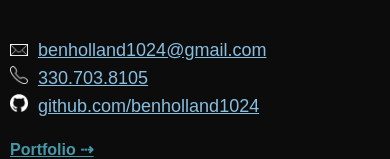
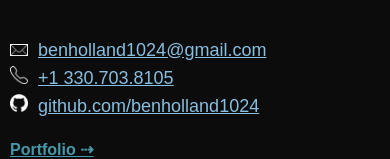
Before and after one commit to benholland1024/benh.cloud, a Vue app: page / in a window 390 px wide. Shown: the part 569-728 px from the top of the page. Built offline with nearby package versions, Linux system fonts and the light colour scheme.

Commit message:
Updating phone number

```diff
--- a/src/views/AboutMe.vue
+++ b/src/views/AboutMe.vue
@@ -17,7 +17,7 @@
       <br/><br/>
       <div class="bio-link-container" style="width: 300px; text-align: left">
         <p><img src="../assets/icons/mail.png" class="icon" /><a href="mailto:benholland1024@gmail.com">benholland1024@gmail.com</a></p>
-        <p><img src="../assets/icons/phone.png" class="icon" /><a href="tel:+13307038105">330.703.8105</a></p>
+        <p><img src="../assets/icons/phone.png" class="icon" /><a href="tel:+13307038105">+1 330.703.8105</a></p>
         <p><img src="../assets/icons/github.png" class="icon" /><a href="https://github.com/benholland1024">github.com/benholland1024</a></p>
       </div>
       <br/>
```
